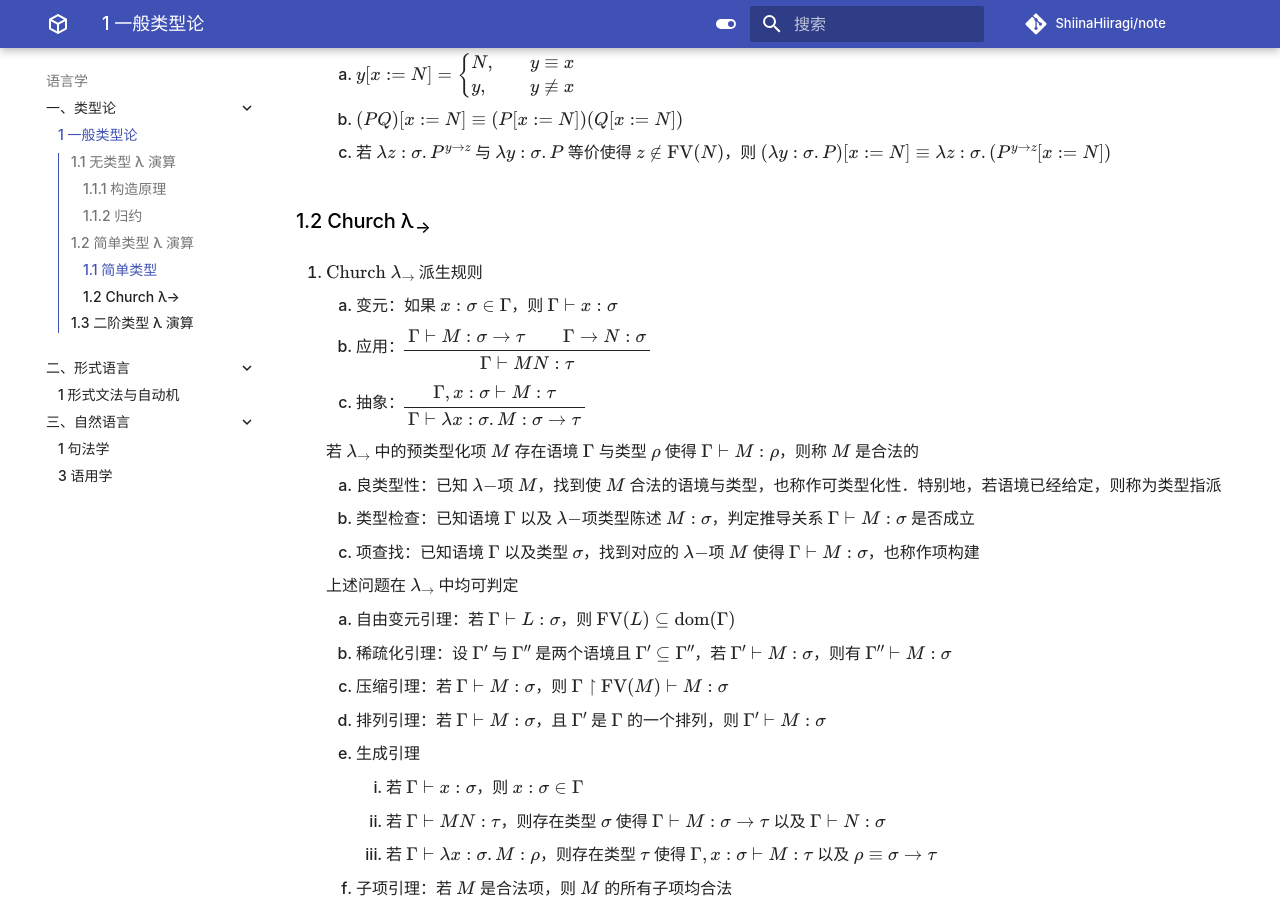
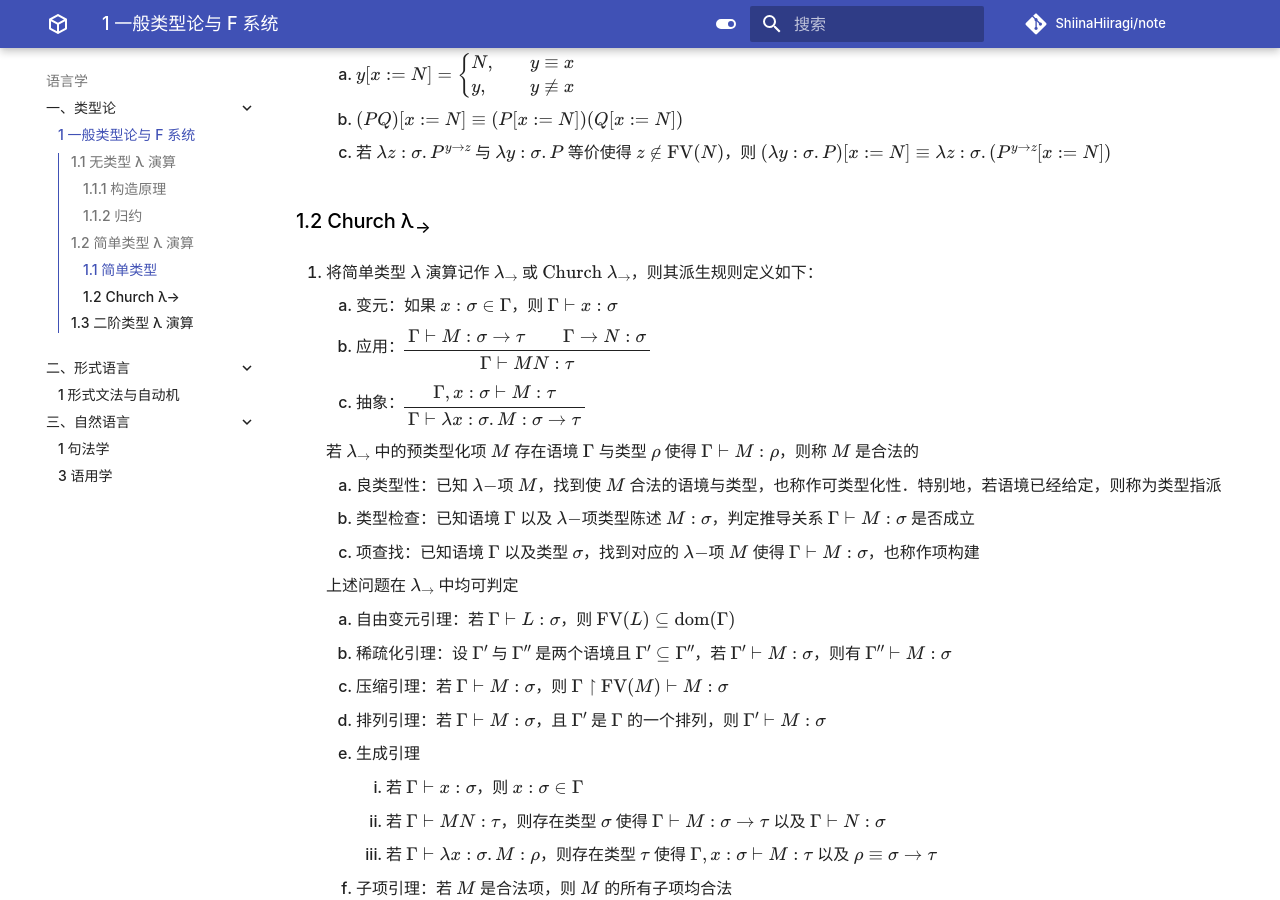
Before and after one commit to ShiinaHiiragi/note, an MkDocs documentation site: the page built from docs/lang/type/gen.md, in a window 1280 px wide and 900 px high, scrolled down 3975 px. Built offline with MkDocs 1.6.1 and Material for MkDocs 9.7.7, drawn with Linux system fonts in a browser that asks for light colours; comment, search, counter and statistics services are not loaded.

Commit message:
change toc

```diff
--- a/docs/lang/type/gen.md
+++ b/docs/lang/type/gen.md
@@ -1,4 +1,4 @@
-# 1 一般类型论
+# 1 一般类型论与 F 系统
 
 ## 1.1 无类型 λ 演算
 ### 1.1.1 构造原理
@@ -135,7 +135,7 @@
     3. 若 $\lambda z: \sigma.P^{y \to z}$ 与 $\lambda y: \sigma.P$ 等价使得 $z \notin \mathrm{FV}(N)$，则 $(\lambda y: \sigma.P)[x:=N] \equiv \lambda z: \sigma.(P^{y \to z}[x:=N])$
 
 ### 1.2 Church λ<sub>→</sub>
-1. $\text{Church }\lambda_{\to}$ 派生规则
+1. 将简单类型 $\lambda$ 演算记作 $\lambda_{\to}$ 或 $\text{Church }\lambda_{\to}$，则其派生规则定义如下：
     1. 变元：如果 $x: \sigma \in \Gamma$，则 $\Gamma \vdash x: \sigma$
     2. 应用：$\begin{prooftree} \AxiomC{\(\Gamma \vdash M: \sigma \to \tau\)} \AxiomC{\(\Gamma \to N: \sigma\)} \BinaryInfC{\(\Gamma \vdash MN: \tau\)} \end{prooftree}$
     3. 抽象：$\begin{prooftree} \AxiomC{\(\Gamma, x: \sigma \vdash M: \tau\)} \UnaryInfC{\(\Gamma \vdash \lambda x:\sigma.M: \sigma \to \tau\)} \end{prooftree}$
--- a/mkdocs.yml
+++ b/mkdocs.yml
@@ -194,7 +194,7 @@ nav:
       - 4 条件期望: stat/prob/cond.md
   - 语言学:
     - 一、类型论:
-      - 1 一般类型论: lang/type/gen.md
+      - 1 一般类型论与 F 系统: lang/type/gen.md
     - 二、形式语言:
       - 1 形式文法与自动机: lang/formal/gr.md
     - 三、自然语言:
```
